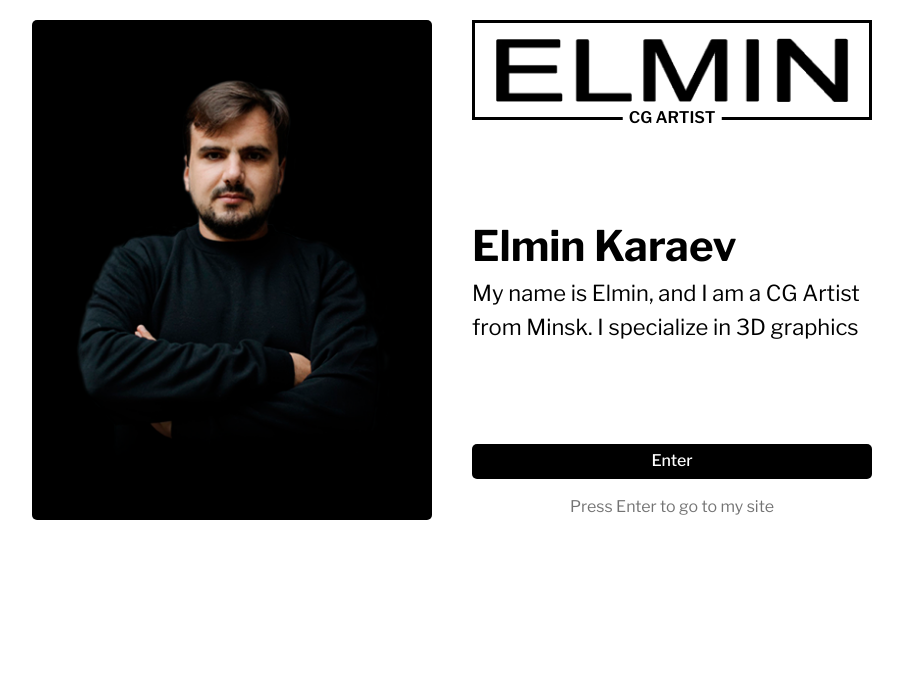
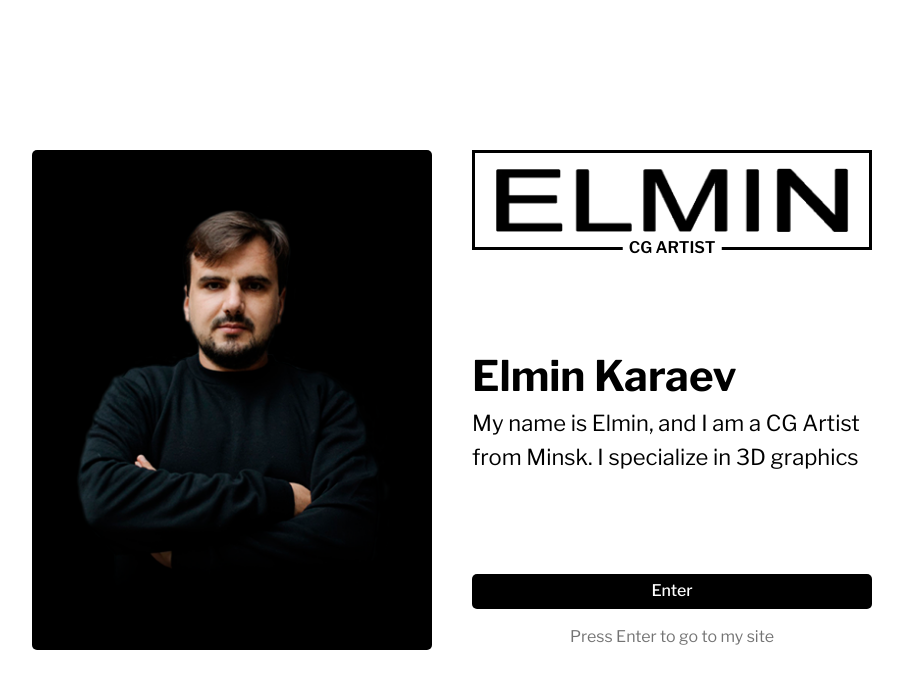
Before and after one commit to RomanCox/elminportfolio, a React (Vite) app: page / in a window 1280 px wide. Shown: the top 688 px of the page, without its empty margins (188-1091 px from the left). Built offline with nearby package versions, Linux system fonts and the light colour scheme.

Commit message:
fix height app

```diff
--- a/src/App.styled.ts
+++ b/src/App.styled.ts
@@ -4,8 +4,8 @@ export const AppContainerStyled = styled.div`
   width: 100%;
   max-width: 1920px;
   min-width: 320px;
-  //height: 100vh;
-  height: 100%;
+  height: 100vh;
+  // height: 100%;
   max-height: calc(var(--vh, 1vh) * 100);
   margin: 0 auto;
 `;
```
